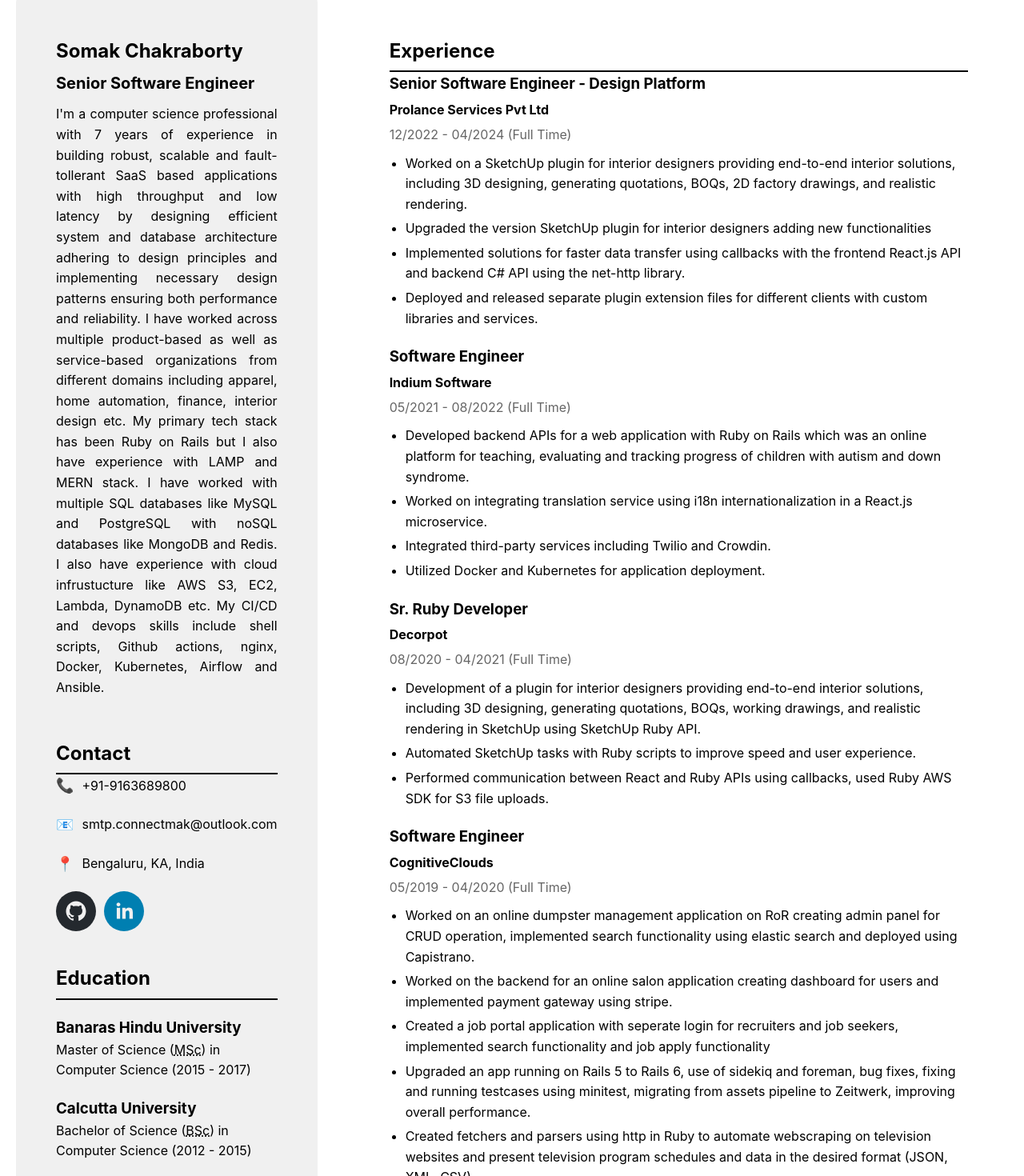
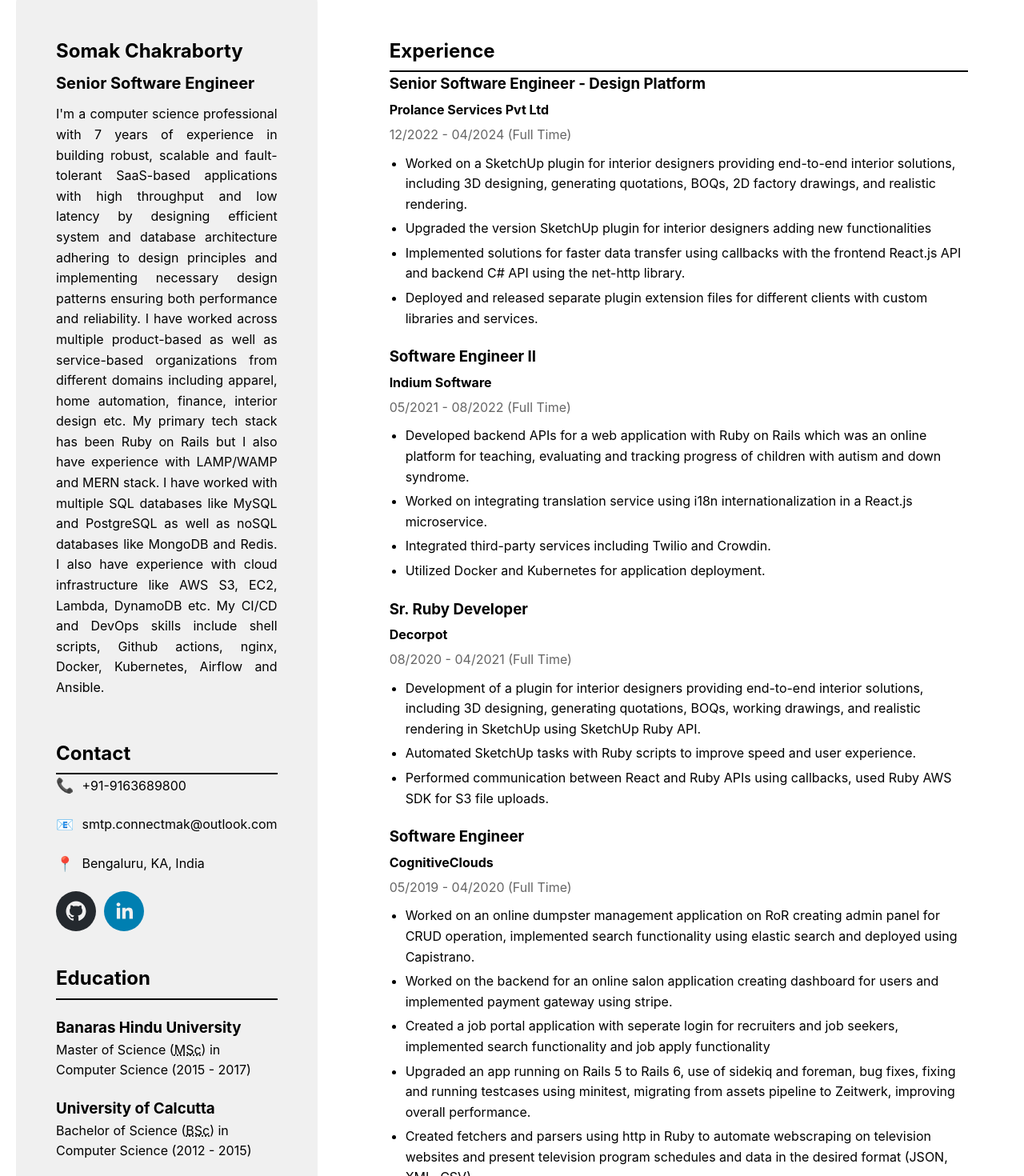
Before and after one commit to smakthe/resume-website, a React (Create React App) app: page / in a window 1280 px wide. Shown: the part 95-1565 px from the top of the page at 80% size. Built offline with nearby package versions, Linux system fonts and the light colour scheme.

Commit message:
Minor changes

```diff
--- a/src/components/Education.js
+++ b/src/components/Education.js
@@ -20,7 +20,7 @@
     </School>
     <School>
       <SchoolName>
-        <strong>Calcutta University</strong>
+        <strong>University of Calcutta</strong>
       </SchoolName>
       <Degree>
         Bachelor of Science (<abbr title="Bachelor of Science">BSc</abbr>) in
--- a/src/components/Experience.js
+++ b/src/components/Experience.js
@@ -38,7 +38,7 @@
       </JobDescription>
     </Job>
     <Job>
-      <JobTitle>Software Engineer</JobTitle>
+      <JobTitle>Software Engineer II</JobTitle>
       <Company>Indium Software</Company>
       <JobPeriod>05/2021 - 08/2022 (Full Time)</JobPeriod>
       <JobDescription>
--- a/src/components/Profile.js
+++ b/src/components/Profile.js
@@ -16,19 +16,19 @@
       <Description>
         <p>
           I'm a computer science professional with 7 years of experience in
-          building robust, scalable and fault-tollerant SaaS based applications
+          building robust, scalable and fault-tolerant SaaS-based applications
           with high throughput and low latency by designing efficient system and
           database architecture adhering to design principles and implementing
           necessary design patterns ensuring both performance and reliability. I
           have worked across multiple product-based as well as service-based
           organizations from different domains including apparel, home
           automation, finance, interior design etc. My primary tech stack has
-          been Ruby on Rails but I also have experience with LAMP and MERN
+          been Ruby on Rails but I also have experience with LAMP/WAMP and MERN
           stack. I have worked with multiple SQL databases like MySQL and
-          PostgreSQL with noSQL databases like MongoDB and Redis. I also have
-          experience with cloud infrustucture like AWS S3, EC2, Lambda, DynamoDB
-          etc. My CI/CD and devops skills include shell scripts, Github actions,
-          nginx, Docker, Kubernetes, Airflow and Ansible.
+          PostgreSQL as well as noSQL databases like MongoDB and Redis. I also
+          have experience with cloud infrastructure like AWS S3, EC2, Lambda,
+          DynamoDB etc. My CI/CD and DevOps skills include shell scripts, Github
+          actions, nginx, Docker, Kubernetes, Airflow and Ansible.
         </p>
       </Description>
     </ProfileDetails>
--- a/src/components/Skills.js
+++ b/src/components/Skills.js
@@ -10,36 +10,34 @@
     <Title>Skills</Title>
     <SkillList>
       <SkillItem>
-        <strong>Compiled Low-level Languages:</strong> C, C++, Java, Go,
-        Rust{" "}
+        <strong>Compiled Low-level Languages:</strong> C, C++, Java, Go, Rust
       </SkillItem>
       <SkillItem>
         <strong>Interpreted High-level Languages:</strong> Ruby, JavaScript,
-        TypeScript, Python, PHP{" "}
+        TypeScript, Python, PHP
       </SkillItem>
       <SkillItem>
-        <strong>Relational Databases:</strong> MySQL, PostgreSQL{" "}
+        <strong>Relational Databases:</strong> MySQL, PostgreSQL
       </SkillItem>
       <SkillItem>
-        <strong>Non-relational Databases:</strong> MongoDB, Redis{" "}
+        <strong>Non-relational Databases:</strong> MongoDB, Redis
       </SkillItem>
       <SkillItem>
-        <strong>MVC Frameworks:</strong> Ruby on Rails, MERN stack{" "}
+        <strong>MVC Frameworks:</strong> Ruby on Rails, MERN stack
       </SkillItem>
       <SkillItem>
-        <strong>Meta-Frameworks and Libraries:</strong> Next.js, Sveltte,
-        Qwik.js{" "}
+        <strong>Meta-Frameworks and Libraries:</strong> Next.js, Svelte, Qwik.js
       </SkillItem>
       <SkillItem>
         <strong>AWS Technologies:</strong> S3, EC2, Lambda, DynamoDB, SNS, SQS,
-        Cognito{" "}
+        Cognito
       </SkillItem>
       <SkillItem>
-        <strong>CI/CD:</strong> Git, GitHub, GitHub Action{" "}
+        <strong>CI/CD:</strong> Git, GitHub, GitHub Action
       </SkillItem>
       <SkillItem>
         <strong>DevOps:</strong> Shell Script, Docker, Kubernetes, Airflow,
-        Ansible{" "}
+        Ansible
       </SkillItem>
     </SkillList>
   </SkillsContainer>
```
Also changed, not shown: 1 other file (tests, documents, lock files or other folders).
